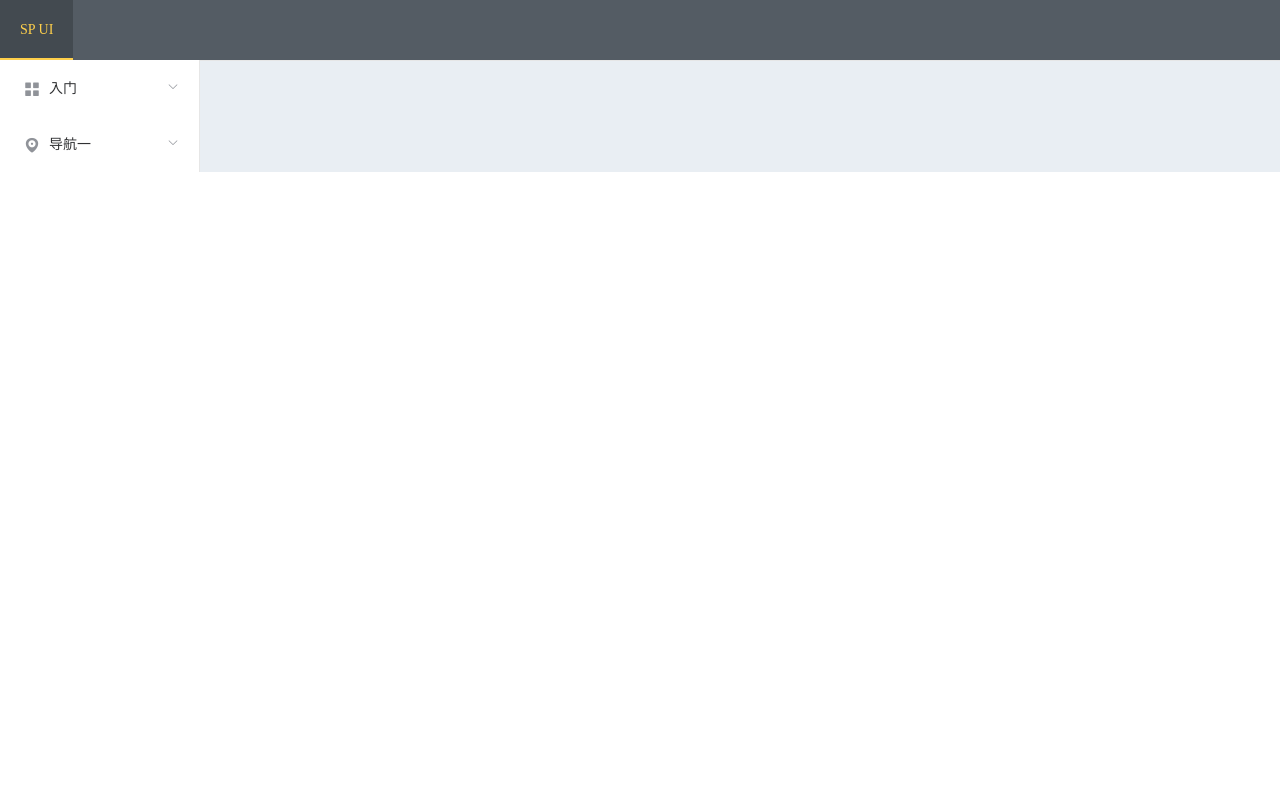
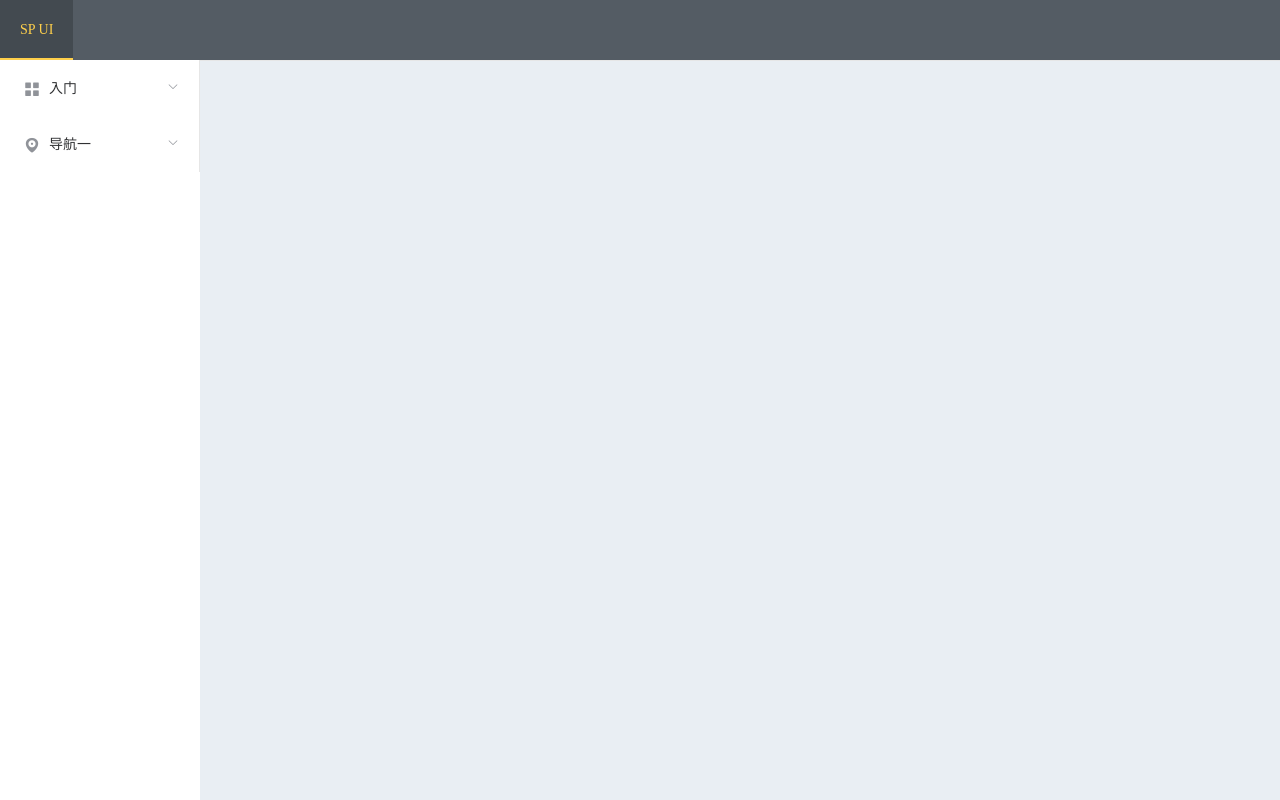
Before and after one commit to Jimmy-22/sp-ui, a Vue app: page / in a window 1280 px wide. Built offline with nearby package versions, Linux system fonts and the light colour scheme.

Commit message:
样式优化

```diff
--- a/src/App.vue
+++ b/src/App.vue
@@ -70,7 +70,7 @@
 }
 
 .el-aside {
-  background-color: #d3dce6;
+  /* background-color: #d3dce6; */
   color: #333;
 }
 
@@ -80,6 +80,6 @@
 }
 
 body > .el-container {
-  margin-bottom: 40px;
+  height: 100vh;
 }
 </style>
```
Also changed, not shown: 2 other files (tests, documents, lock files or other folders).
